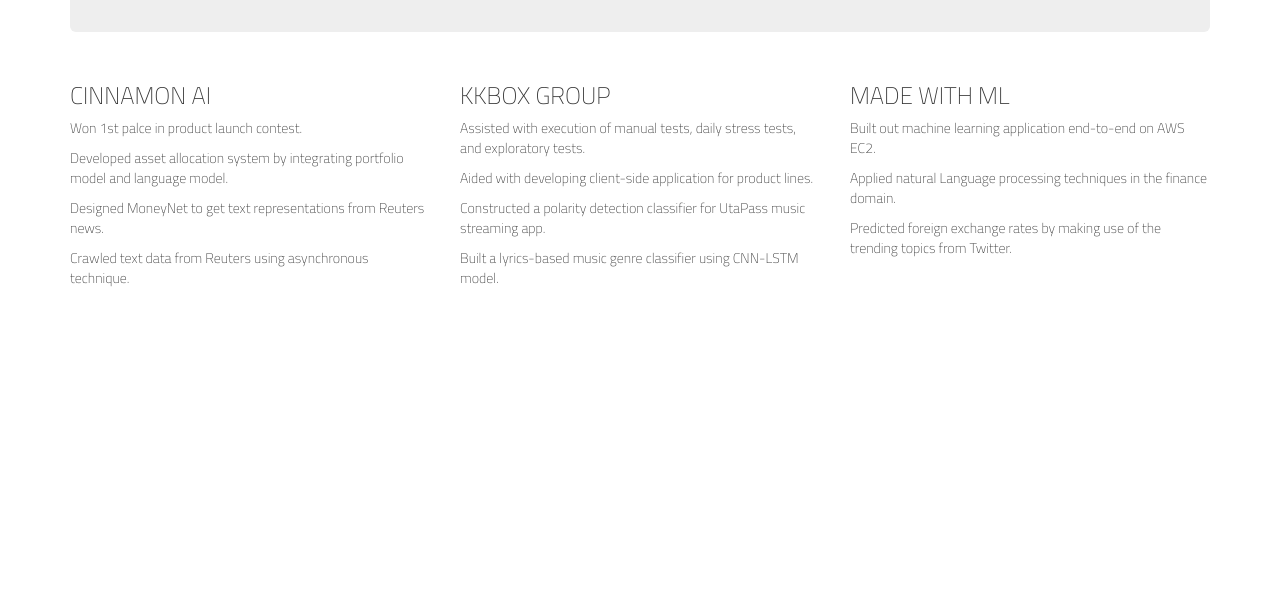
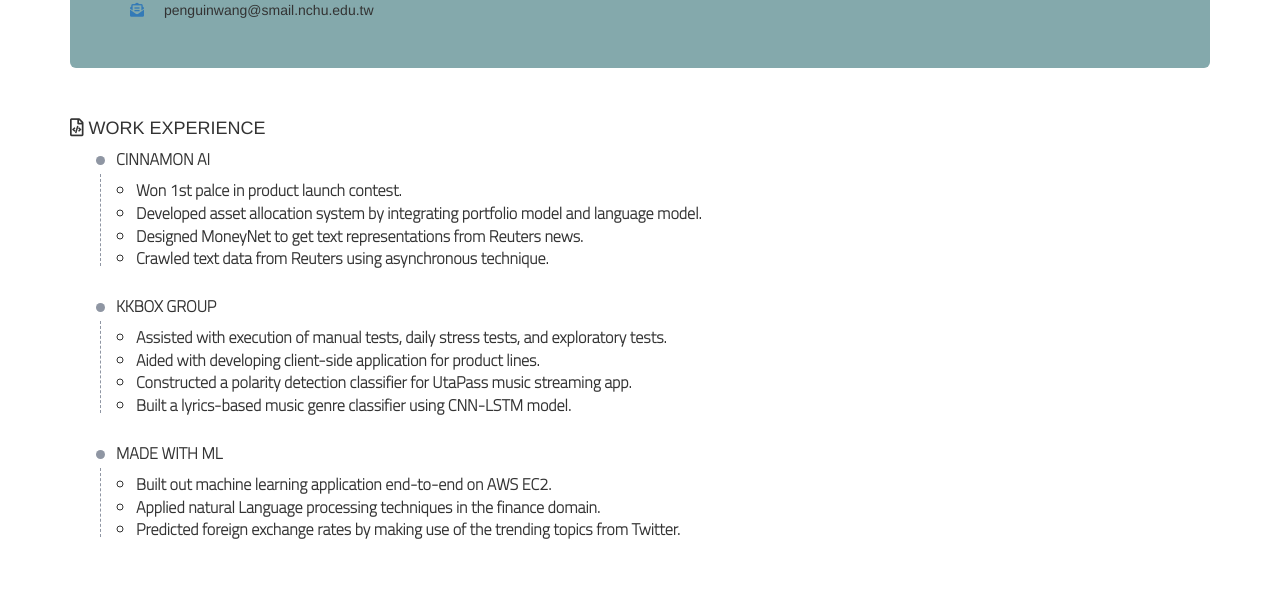
Before and after one commit to penguinwang96825/CV, a plain HTML site: page index.html in a window 1280 px wide. Shown: the part 185-800 px from the top of the page. Drawn offline with nearby package versions, Linux system fonts and the light colour scheme; a web font is replaced by a local one.

Commit message:
modified html and css 20200828

```diff
--- a/index.html
+++ b/index.html
@@ -21,27 +21,42 @@
       <a href="https://www.google.com.tw/maps/place/407%E5%8F%B0%E4%B8%AD%E5%B8%82%E8%A5%BF%E5%B1%AF%E5%8D%80%E8%A5%BF%E5%B1%AF%E8%B7%AF%E4%BA%8C%E6%AE%B5236%E8%99%9F/@24.168964,120.6467493,17z/data=!3m1!4b1!4m5!3m4!1s0x34693d89f4d79645:0xb1f3ffa92b7fa8c7!8m2!3d24.168964!4d120.648938?hl=zh-TW" class="iconimage"><i class="fas fa-map-marker-alt"></i></a>
       <p>Rm. 12, 16 F., No. 236, Sec. 2, Xitun Rd., Xitun Dist., Taichung City 407, Taiwan</p>
     </div>
+    <div class="discription d-flex">
+      <a href="#"><i class="fas fa-phone-square-alt"></i></a>
+      <p>+886 98855825</p>
+    </div>
+    <div class="discription d-flex">
+      <a href="#"><i class="fas fa-envelope-open-text"></i></a>
+      <p>penguinwang@smail.nchu.edu.tw</p>
+    </div>
   </div>
-  <div class="row">
-    <div class="col-sm-4">
-      <h3>CINNAMON AI</h3>
-      <p>Won 1st palce in product launch contest.</p>
-      <p>Developed asset allocation system by integrating portfolio model and language model.</p>
-      <p>Designed MoneyNet to get text representations from Reuters news.</p>
-      <p>Crawled text data from Reuters using asynchronous technique.</p>
+
+  <div class="experience d-flex">
+    <h2><i class="far fa-file-code"></i> WORK EXPERIENCE</h2>
+  </div>
+  <div class="row row-experience">
+    <div class="resume_section-content_item">
+      <h3 style="margin-left:20px;margin-top:2px;font-size:16px;">CINNAMON AI</h3>
+      <ul style="list-style-type:circle;">
+        <li>Won 1st palce in product launch contest.</li>
+        <li>Developed asset allocation system by integrating portfolio model and language model.</li>
+        <li>Designed MoneyNet to get text representations from Reuters news.</li>
+        <li>Crawled text data from Reuters using asynchronous technique.</li>
     </div>
-    <div class="col-sm-4">
-      <h3>KKBOX GROUP</h3>
-      <p>Assisted with execution of manual tests, daily stress tests, and exploratory tests.</p>
-      <p>Aided with developing client-side application for product lines.</p>
-      <p>Constructed a polarity detection classifier for UtaPass music streaming app.</p>
-      <p>Built a lyrics-based music genre classifier using CNN-LSTM model.</p>
+    <div class="resume_section-content_item">
+      <h3 style="margin-left:20px;margin-top:2px;font-size:16px;">KKBOX GROUP</h3>
+      <ul style="list-style-type:circle;">
+        <li>Assisted with execution of manual tests, daily stress tests, and exploratory tests.</li>
+        <li>Aided with developing client-side application for product lines.</li>
+        <li>Constructed a polarity detection classifier for UtaPass music streaming app.</li>
+        <li>Built a lyrics-based music genre classifier using CNN-LSTM model.</li>
     </div>
-    <div class="col-sm-4">
-      <h3>MADE WITH ML</h3>
-      <p>Built out machine learning application end-to-end on AWS EC2.</p>
-      <p>Applied natural Language processing techniques in the finance domain.</p>
-      <p>Predicted foreign exchange rates by making use of the trending topics from Twitter.</p>
+    <div class="resume_section-content_item">
+      <h3 style="margin-left:20px;margin-top:2px;font-size:16px;">MADE WITH ML</h3>
+      <ul style="list-style-type:circle;">
+        <li>Built out machine learning application end-to-end on AWS EC2.</li>
+        <li>Applied natural Language processing techniques in the finance domain.</li>
+        <li>Predicted foreign exchange rates by making use of the trending topics from Twitter.</li>
     </div>
   </div>
 </div>
--- a/style.css
+++ b/style.css
@@ -1,6 +1,12 @@
 .jumbotron > h1 {
   text-align: center;
   font-family: 'Playfair Display', serif;
+  font-size: 60px
+  /* background-color: #e3dfc8; */
+}
+
+.jumbotron {
+  background-color: #84a9ac;
 }
 
 .d-flex {
@@ -12,10 +18,51 @@
 }
 
 .discription > p {
-  font-size: 15px;
+  font-size: 14px;
   margin: 0 20px;
 }
 
-.col-sm-4 {
-  font-family: 'Titillium Web', sans-serif;
+.experience > h2 {
+  margin: 10 20px;
+  font-size: 18px;
 }
+
+.resume_section-content_item {
+    padding-bottom: 16px;
+    padding-left: 36px;
+    margin-bottom: 16px;
+}
+
+.resume_section-content_item > h3 {
+  font-weight: bold;
+}
+
+.resume_section-content_item {
+    clear: left;
+    margin: 0 5px;
+    overflow: hidden;
+    position: relative;
+    font-family: 'Titillium Web', sans-serif;
+    font-size: 16px;
+    font-weight: bold;
+}
+
+.resume_section-content_item:before {
+    content: "";
+    position: absolute;
+    margin-left: 0;
+    top: 7px;
+    width: 9px;
+    height: 9px;
+    border-radius: 50%;
+    background: #8f96a3;
+}
+
+.resume_section-content_item:after {
+    content: "";
+    position: absolute;
+    margin-left: 4px;
+    top: 25px;
+    bottom: 30px;
+    border-left: 1px dashed #8f96a3;
+}
```
